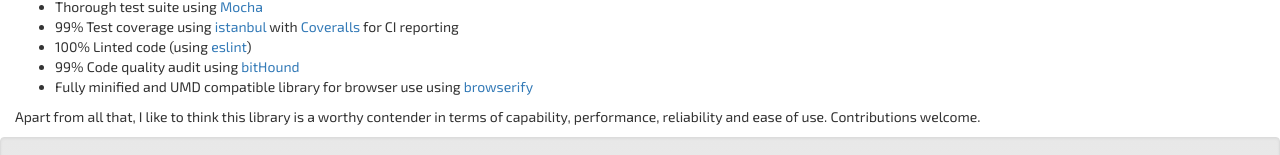
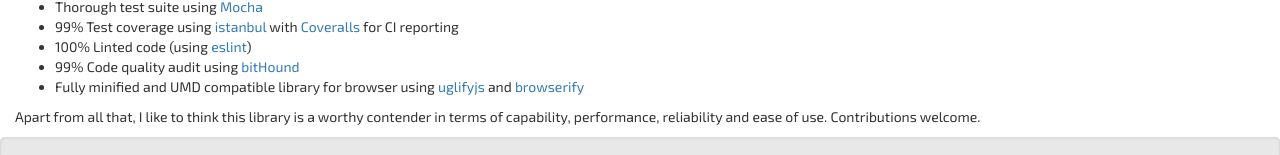
Before and after one commit to dthwaite/dthwaite.github.io, a plain HTML site: page tpa/index.html in a window 1280 px wide. Shown: the part 339-494 px from the top of the page. Drawn offline with nearby package versions, Linux system fonts and the light colour scheme; a script that the page names is missing.

Commit message:
minor correction

```diff
--- a/tpa/index.html
+++ b/tpa/index.html
@@ -32,7 +32,7 @@
                 <li>99% Test coverage using <a href="https://www.npmjs.com/package/istanbul" target="_blank">istanbul</a> with <a href="https://coveralls.io/github/dthwaite/TPA?branch=master" target="_blank">Coveralls</a> for CI reporting</li>
                 <li>100% Linted code (using <a href="http://eslint.org" target="_blank">eslint</a>)</li>
                 <li>99% Code quality audit using <a href="https://www.bithound.io/github/dthwaite/TPA" target="_blank">bitHound</a></li>
-                <li>Fully minified and UMD compatible library for browser use using <a href="http://browserify.org" target="_blank">browserify</a></li>
+                <li>Fully minified and UMD compatible library for browser using <a href="https://www.npmjs.com/package/uglifyjs" target="_blank">uglifyjs</a> and <a href="http://browserify.org" target="_blank">browserify</a></li>
             </ul>
             <p>Apart from all that, I like to think this library is a worthy contender in terms of capability, performance, reliability and ease of use. Contributions welcome.</p>
         </div>
```
